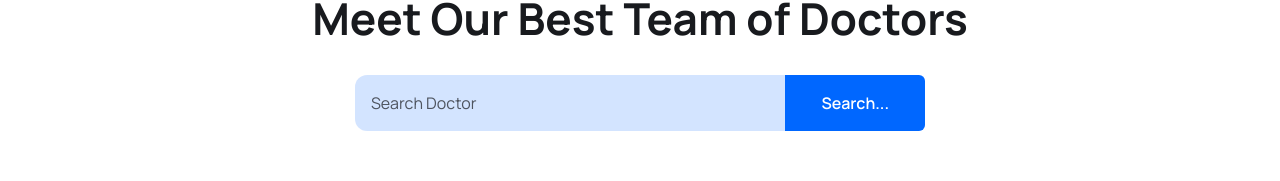
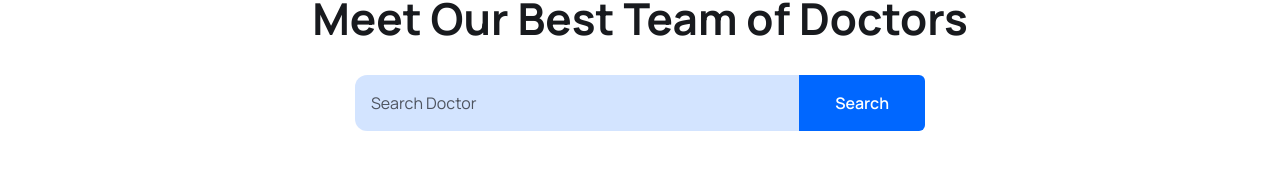
Before and after one commit to bransyahtan/DocFinder, a React (Vite) app in the folder FE_DocFinder/: page /doctors in a window 1280 px wide. Shown: the part 148-329 px from the top of the page. Built offline with nearby package versions, Linux system fonts and the light colour scheme.

Commit message:
doctor page

```diff
--- a/FE_DocFinder/src/pages/doctors/Doctors.jsx
+++ b/FE_DocFinder/src/pages/doctors/Doctors.jsx
@@ -19,7 +19,7 @@ export const Doctors = () => {
               placeholder="Search Doctor"
             />
             <button className="btn mt-0 rounded-[0px] rounded-r-md">
-              Search...
+              Search
             </button>
           </div>
         </div>
```
